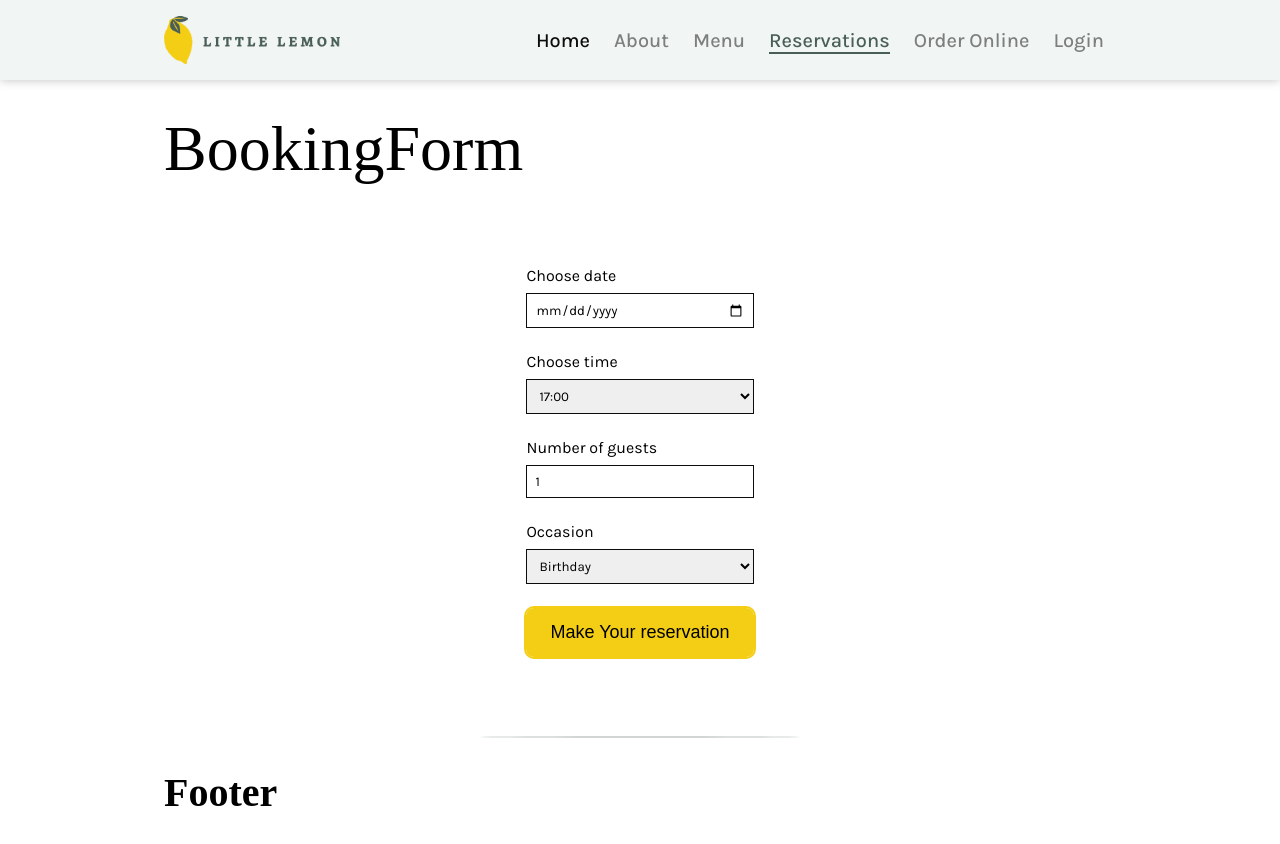
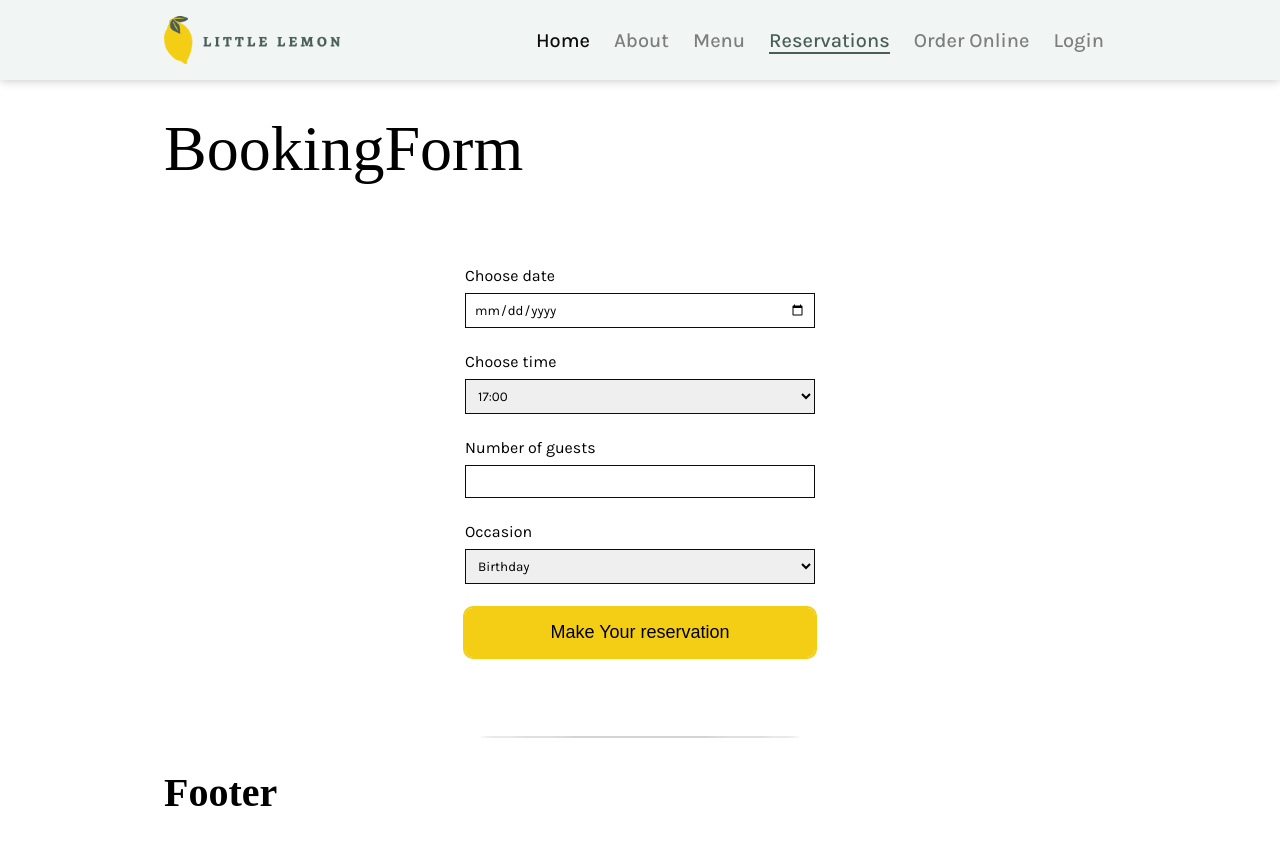
Before and after one commit to rickvgerwen/little-lemon-capstone, a React (Create React App) app: page /booking in a window 1280 px wide. Shown: the top 844 px of the page. Built offline with nearby package versions, Linux system fonts and the light colour scheme; a web font is replaced by a local one.

Commit message:
Added form validation and unit tests

```diff
--- a/src/components/BookingForm.tsx
+++ b/src/components/BookingForm.tsx
@@ -1,6 +1,7 @@
 import "../styles/BookingForm.css";
 
-import { useState } from "react";
+import { useFormik } from "formik";
+import * as Yup from "yup";
 
 interface BookingFormProps {
 	availableTimes: string[];
@@ -9,58 +10,56 @@ interface BookingFormProps {
 }
 
 const BookingForm = (props: BookingFormProps) => {
-	const [resDate, setResDate] = useState("");
-	const [resTime, setResTime] = useState("");
-	const [guests, setGuests] = useState("1");
-	const [occasion, setOccasion] = useState("");
-
-	const getIsFormValid = () => {
-		return resDate && resTime && guests && occasion;
-	};
-
-	const clearForm = () => {
-		setResDate("");
-		setResTime("");
-		setGuests("1");
-		setOccasion("");
-	};
-
-	const handleBooking = (e: React.FormEvent<HTMLFormElement>) => {
-		e.preventDefault();
-		props.submitForm(e);
-		clearForm();
-	};
+	const formik = useFormik({
+		initialValues: {
+			resDate: "",
+			resTime: "",
+			guests: "",
+			occasion: "",
+		},
+		onSubmit: (values) => {
+			props.submitForm(values);
+		},
+		validationSchema: Yup.object({
+			resDate: Yup.string().required("Please, fill in a date."),
+			resTime: Yup.string().required("Please, fill in a time."),
+			guests: Yup.number()
+				.min(1, "You must come with at least 1 person.")
+				.max(10, "You can reserve for up to 10 persons")
+				.required("Please, fill in your party."),
+			occasion: Yup.string().required("Please, fill in the occasion."),
+		}),
+	});
 
 	return (
 		<section className="bookingform">
 			<div className="container">
-				<form className="booking-form" onSubmit={handleBooking}>
+				<form className="booking-form" onSubmit={formik.handleSubmit}>
 					<div className="field">
 						<label htmlFor="res-date">Choose date</label>
 						<input
 							type="date"
 							id="res-date"
-							value={resDate}
-							onChange={(e) => {
-								setResDate(e.target.value);
-								props.updateTimes(e.target.value);
-							}}
 							placeholder="Choose date"
+							required
+							{...formik.getFieldProps("resDate")}
 						/>
+						{formik.errors.resDate && formik.touched.resDate ? (
+							<div className="form-error">{formik.errors.resDate}</div>
+						) : null}
 					</div>
 					<div className="field">
 						<label htmlFor="res-time">Choose time</label>
-						<select
-							id="res-time"
-							value={resTime}
-							onChange={(e) => setResTime(e.target.value)}
-						>
+						<select id="res-time" required {...formik.getFieldProps("resTime")}>
 							{props.availableTimes.map((time) => (
 								<option key={time} value={time}>
 									{time}
 								</option>
 							))}
 						</select>
+						{formik.errors.resTime && formik.touched.resTime ? (
+							<div className="form-error">{formik.errors.resTime}</div>
+						) : null}
 					</div>
 					<div className="field">
 						<label htmlFor="guests">Number of guests</label>
@@ -69,25 +68,33 @@ const BookingForm = (props: BookingFormProps) => {
 							min="1"
 							max="10"
 							id="guests"
-							value={guests}
-							onChange={(e) => {
-								setGuests(e.target.value);
-							}}
+							required
+							{...formik.getFieldProps("guests")}
 						/>
+						{formik.errors.guests && formik.touched.guests ? (
+							<div className="form-error">{formik.errors.guests}</div>
+						) : null}
 					</div>
 					<div className="field">
 						<label htmlFor="occasion">Occasion</label>
 						<select
 							id="occasion"
-							value={occasion}
-							onChange={(e) => setOccasion(e.target.value)}
+							required
+							{...formik.getFieldProps("occasion")}
 						>
 							<option>Birthday</option>
 							<option>Engagement</option>
 							<option>Anniversary</option>
 						</select>
+						{formik.errors.occasion && formik.touched.occasion ? (
+							<div className="form-error">{formik.errors.occasion}</div>
+						) : null}
 					</div>
-					<button type="submit" disabled={!getIsFormValid}>
+					<button
+						type="submit"
+						disabled={!formik.isValid}
+						aria-label="On Click"
+					>
 						Make Your reservation
 					</button>
 				</form>
--- a/src/pages/BookingPage.tsx
+++ b/src/pages/BookingPage.tsx
@@ -50,7 +50,6 @@ const BookingPage = () => {
 			const today = new Date();
 
 			const response = await fetchAPI(today);
-			console.log({ today, response });
 
 			const initialTimes: AvailableTimes = response;
 
@@ -62,6 +61,8 @@ const BookingPage = () => {
 
 	const submitForm = (formData: any) => {
 		const response = submitAPI(formData);
+
+		console.log("hello");
 
 		if (response) {
 			navigate("/booking-confirmed");
--- a/src/styles/BookingForm.css
+++ b/src/styles/BookingForm.css
@@ -1,5 +1,6 @@
 .booking-form {
 	display: grid;
+	width: 100%;
 	max-width: 350px;
 	gap: 1.5rem;
 	margin-inline: auto;
@@ -21,10 +22,17 @@
 }
 
 .field select,
-.field input {
+.field input,
+.form-error {
 	padding: 0.5rem;
 	border: 1px solid var(--black);
 	font-family: "Karla", sans-serif;
+}
+
+.form-error {
+	color: red;
+	border: none;
+	font-weight: 500;
 }
 
 .booking-form button[type="submit"] {
@@ -45,3 +53,8 @@
 	color: var(--white);
 	outline: 2px solid var(--white);
 }
+
+.booking-form button[type="submit"]:disabled {
+	pointer-events: none;
+	cursor: not-allowed;
+}
```
Also changed, not shown: 1 other file (tests, documents, lock files or other folders).
